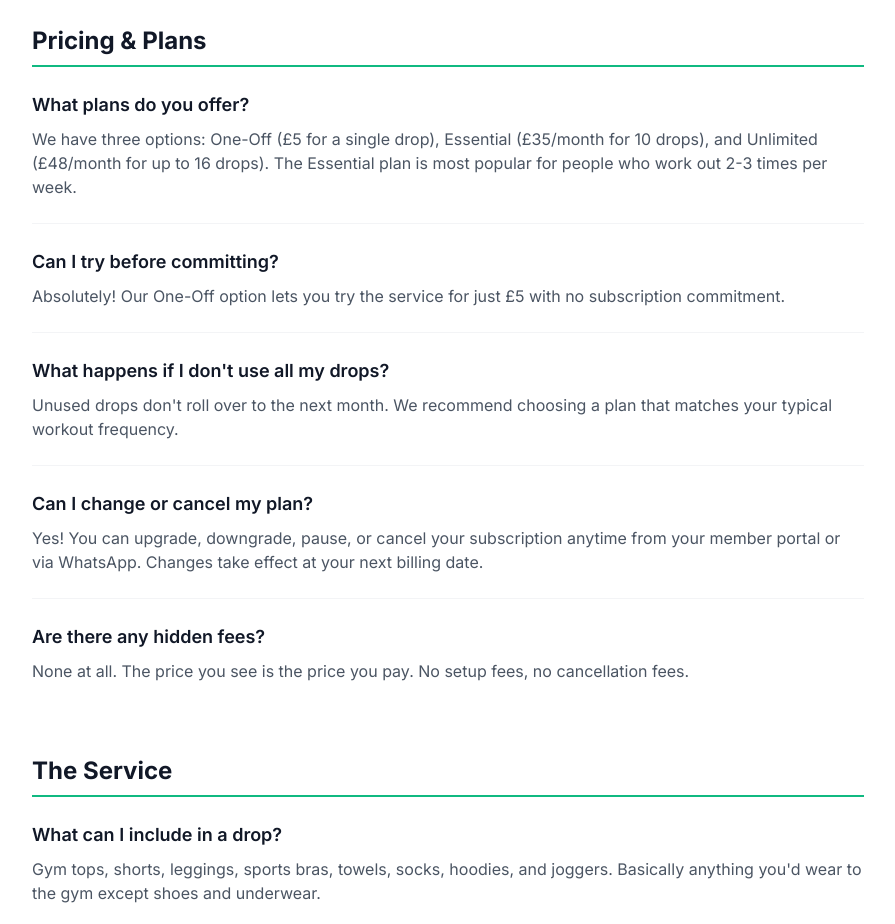
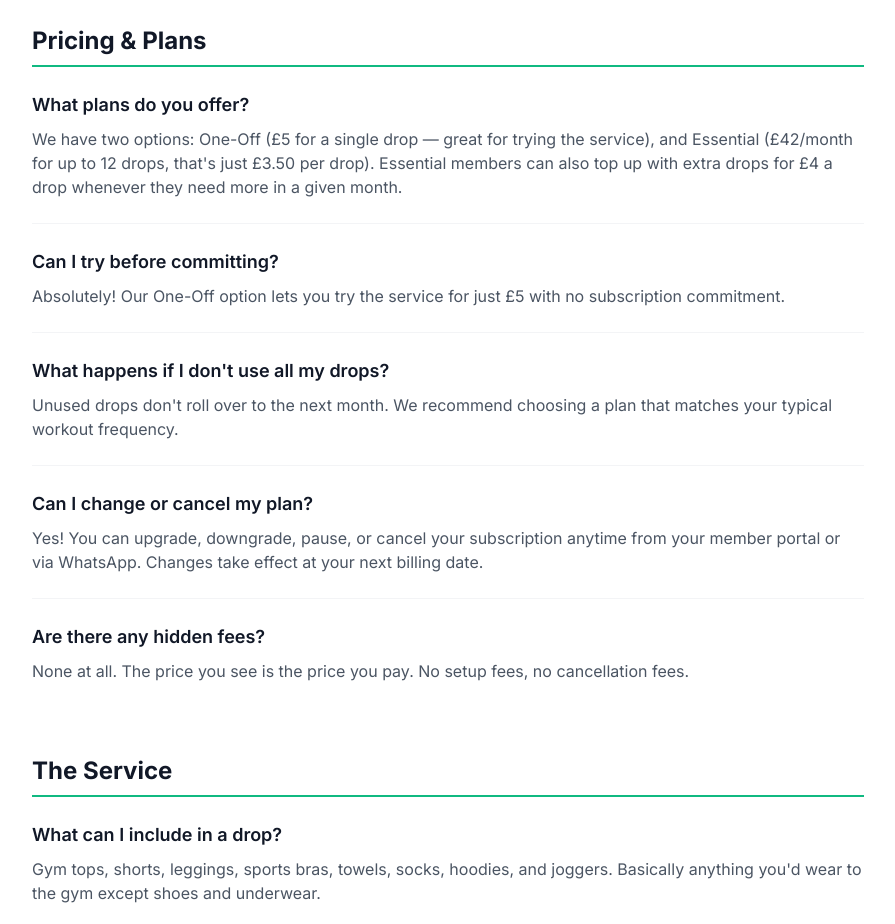
Before and after one commit to odellehogg/flex-signup, a Next.js app: page /faq in a window 1280 px wide. Shown: the part 1080-2004 px from the top of the page, without its empty margins (192-1087 px from the left). Built offline with nearby package versions, Linux system fonts and the light colour scheme.

Commit message:
Update page.js

```diff
--- a/app/(marketing)/faq/page.js
+++ b/app/(marketing)/faq/page.js
@@ -32,7 +32,7 @@ const faqs = [
     questions: [
       {
         q: 'What plans do you offer?',
-        a: 'We have three options: One-Off (£5 for a single drop), Essential (£35/month for 10 drops), and Unlimited (£48/month for up to 16 drops). The Essential plan is most popular for people who work out 2-3 times per week.',
+        a: 'We have two options: One-Off (£5 for a single drop — great for trying the service), and Essential (£42/month for up to 12 drops, that\'s just £3.50 per drop). Essential members can also top up with extra drops for £4 a drop whenever they need more in a given month.',
       },
       {
         q: 'Can I try before committing?',
```
